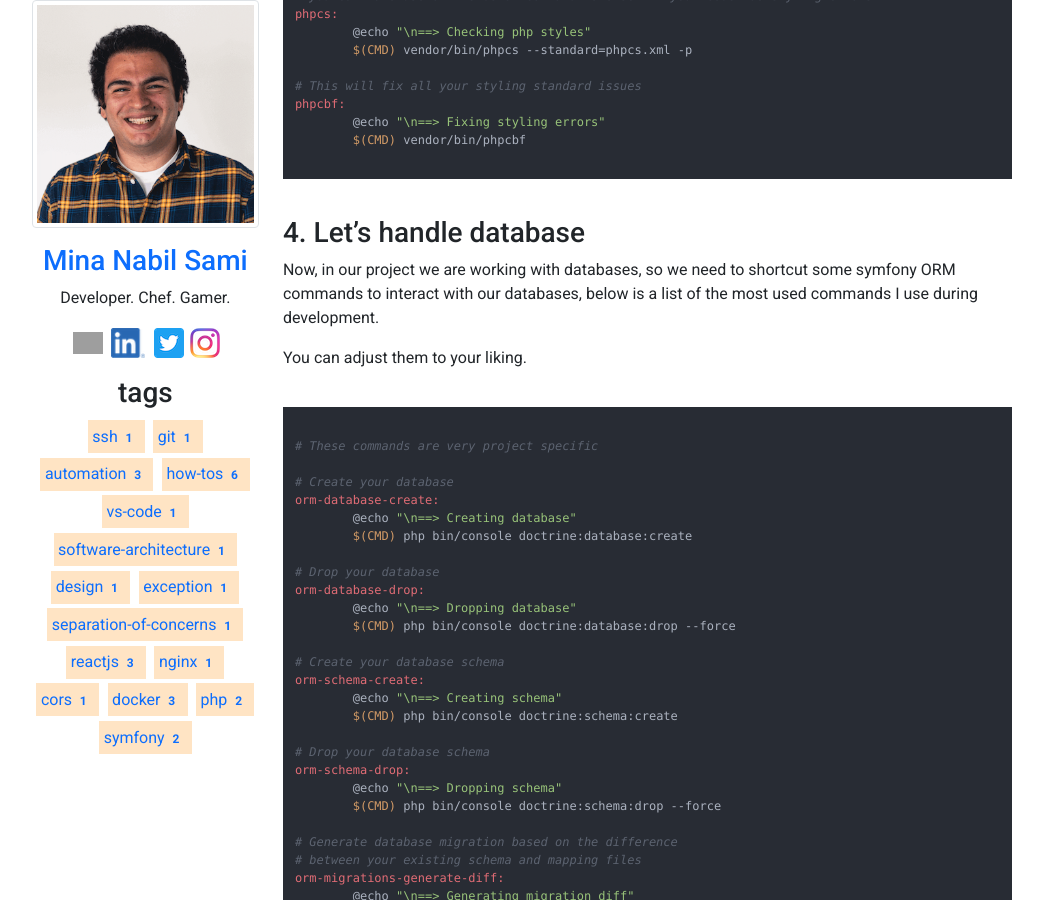
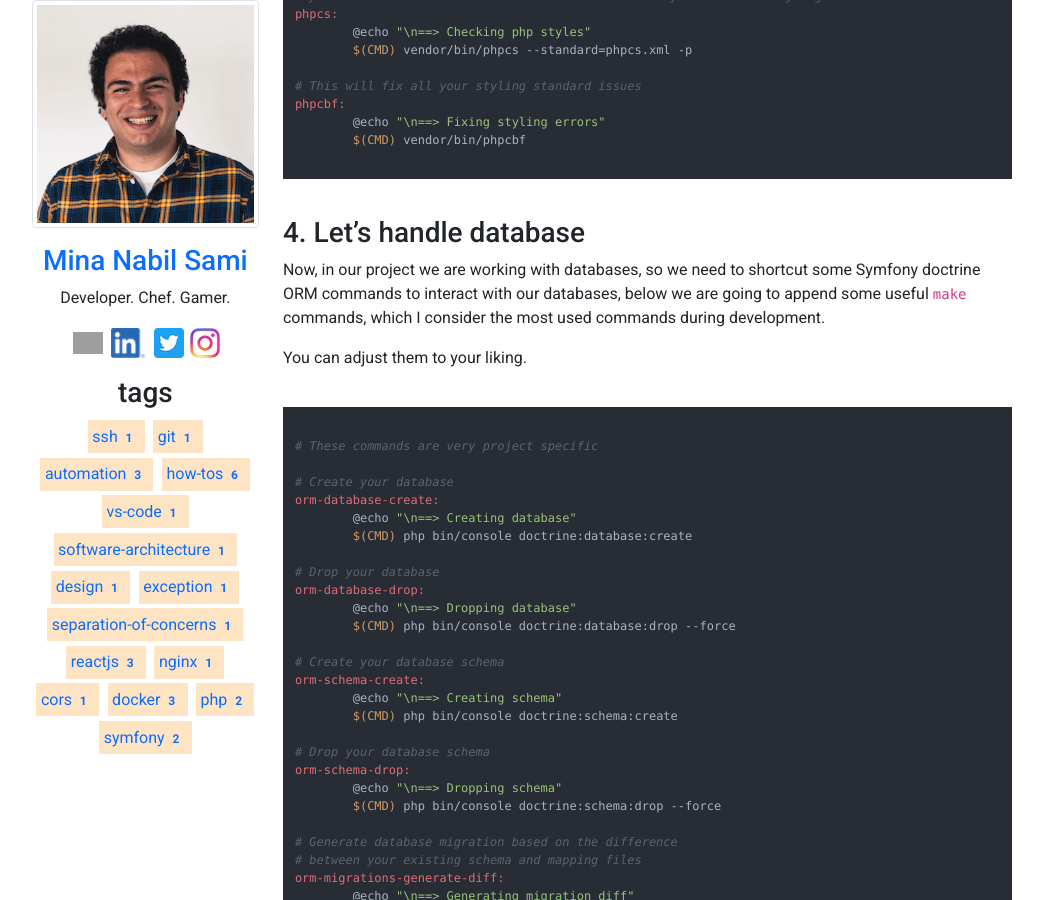
Before and after one commit to mnsami/minasami.com, a Jekyll site: the page built from _posts/2021-06-17-use-of-makefile-in-your-projects.md, in a window 1280 px wide and 900 px high, scrolled down 4971 px. Shown: the whole window, without its empty margins (118-1161 px from the left). Built offline with Jekyll 4.4.1, drawn with Linux system fonts in a browser that asks for light colours; nearby versions of some CDN libraries; comment, search, counter and statistics services are not loaded; grey boxes are pictures that could not be loaded.

Commit message:
add some keywords

```diff
--- a/_posts/2021-06-17-use-of-makefile-in-your-projects.md
+++ b/_posts/2021-06-17-use-of-makefile-in-your-projects.md
@@ -245,7 +245,7 @@ phpcbf:
 
 ### 4. Let's handle database
 
-Now, in our project we are working with databases, so we need to shortcut some symfony ORM commands to interact with our databases, below is a list of the most used commands I use during development.
+Now, in our project we are working with databases, so we need to shortcut some Symfony doctrine ORM commands to interact with our databases, below we are going to append some useful `make` commands, which I consider the most used commands during development.
 
 You can adjust them to your liking.
 
```
